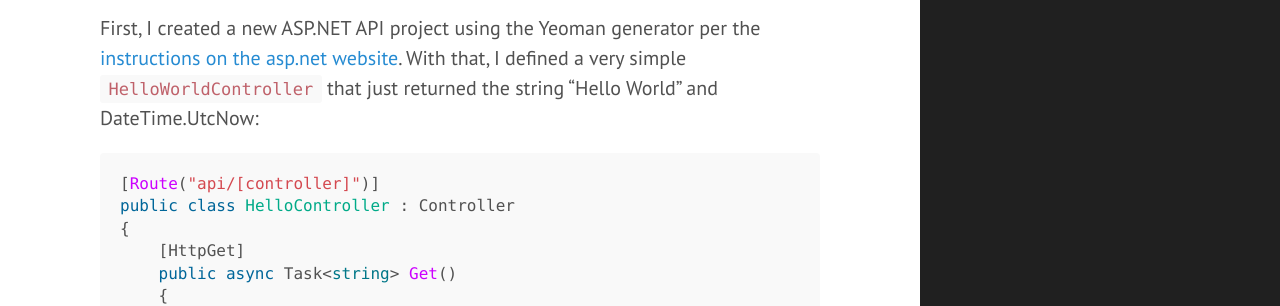
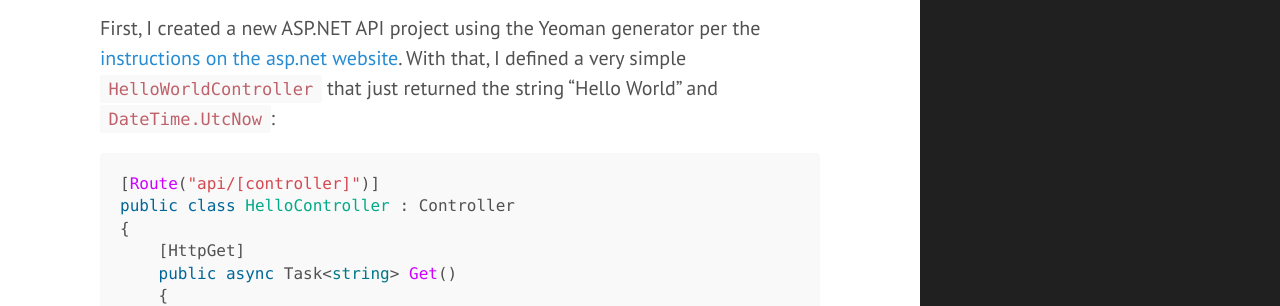
Before and after one commit to ametzger/ametzger.github.io, a Jekyll site: the page built from _posts/2015-12-19-asp-5-middleware-performance.md, in a window 1280 px wide and 900 px high, scrolled down 462 px. Shown: the part 185-491 px from the top of the window. Built offline with Jekyll 4.4.1, drawn with Linux system fonts in a browser that asks for light colours; Markdown is read by kramdown in place of the engine named in the settings.

````diff
--- a/_posts/2015-12-19-asp-5-middleware-performance.md
+++ b/_posts/2015-12-19-asp-5-middleware-performance.md
@@ -7,7 +7,7 @@ As part of my day job I have been doing some performance testing using the reall
 
 I was also interested in the MacOS X development experience for the new version of the .NET framework. I use a MacBook Pro both at home and at work (separate computers), only at work I spend 90% of my time in a Windows 8.1 Parallels VM. I have a similar setup on my home computer, but [Visual Studio Code](https://code.visualstudio.com) has been showing a lot of promise as a native OS X app that I can write C# in.
 
-First, I created a new ASP.NET API project using the Yeoman generator per the [instructions on the asp.net website](http://docs.asp.net/en/latest/client-side/yeoman.html). With that, I defined a very simple `HelloWorldController` that just returned the string "Hello World" and DateTime.UtcNow:
+First, I created a new ASP.NET API project using the Yeoman generator per the [instructions on the asp.net website](http://docs.asp.net/en/latest/client-side/yeoman.html). With that, I defined a very simple `HelloWorldController` that just returned the string "Hello World" and `DateTime.UtcNow`:
 
 ``` csharp
 [Route("api/[controller]")]
````
